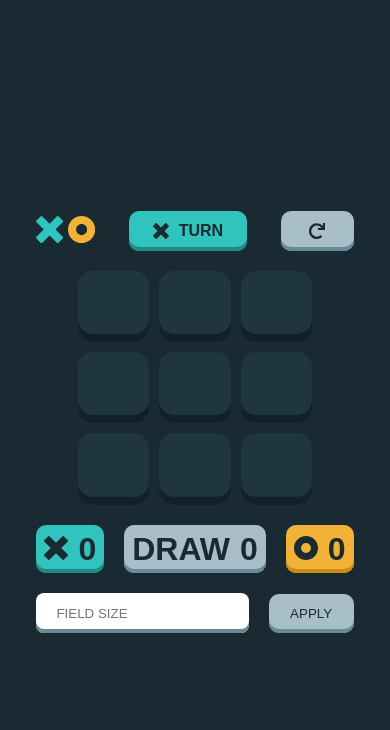
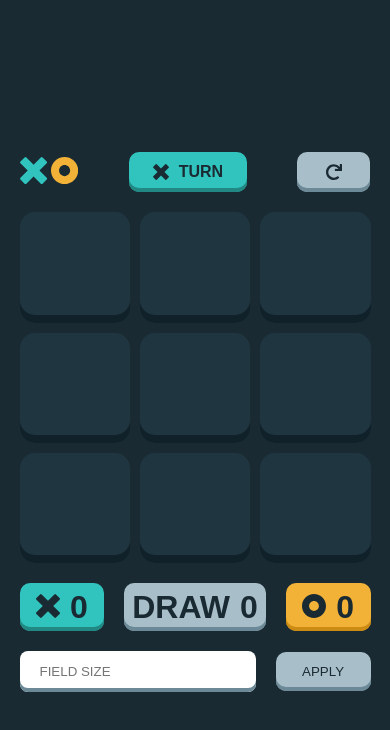
Before and after one commit to Mectron2/Tic-Tac-Toe, a website: page index.html in a window 390 px wide. Drawn offline with Linux system fonts and the light colour scheme.

Commit message:
Fixed responsive

```diff
--- a/style.css
+++ b/style.css
@@ -266,6 +266,10 @@ html, body {
 }
 
 @media (max-width: 650px) {
+    .game-field {
+        width: 90vmin;
+    }
+
     .game-score__player-icon {
         width: 1.5rem;
         height: 1.5rem;
```
